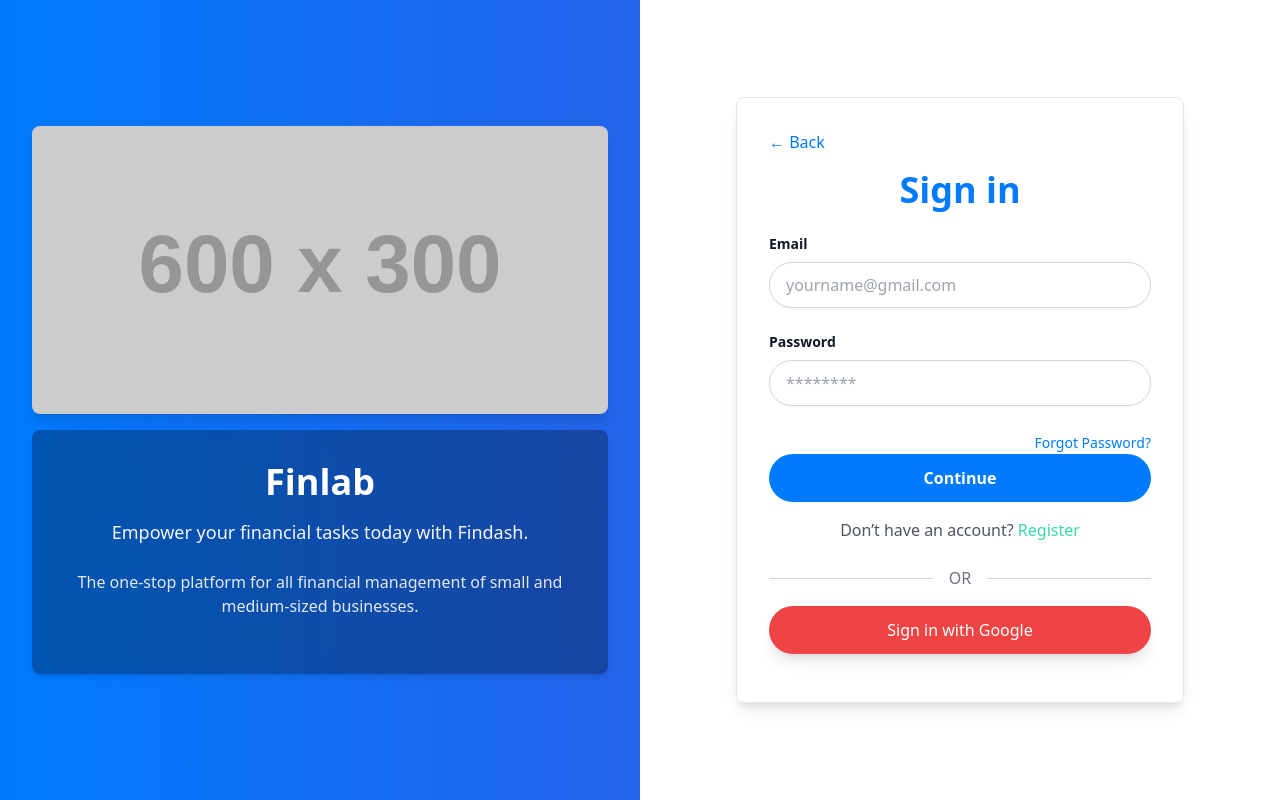
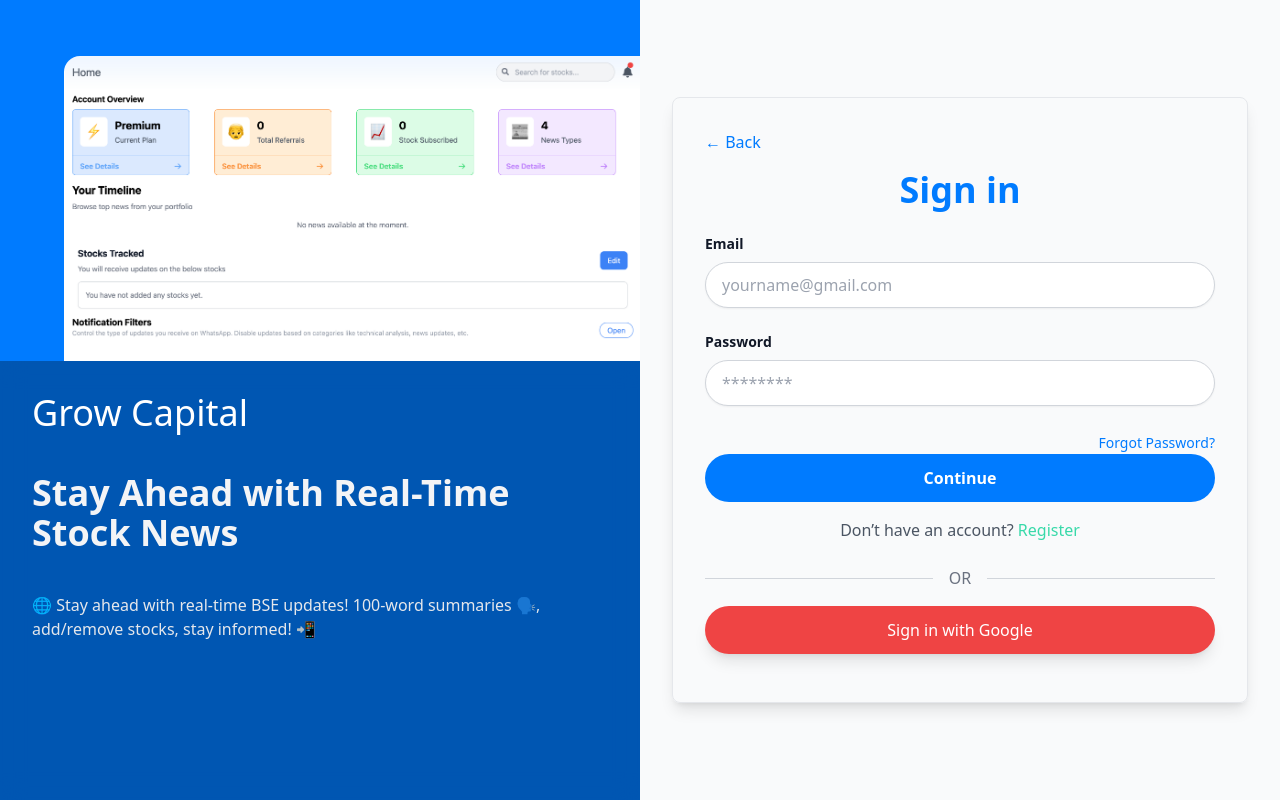
Before and after one commit to gouravkargwal/growcapitalfrontend, a Next.js app: page /signin in a window 1280 px wide. Built offline with nearby package versions, Linux system fonts and the light colour scheme; no server answers.

Commit message:
fix: design changes

```diff
--- a/src/Components/Form/SigninForm.tsx
+++ b/src/Components/Form/SigninForm.tsx
@@ -14,6 +14,7 @@
 import { useSelector } from "react-redux";
 import { yupResolver } from "@hookform/resolvers/yup";
 import { openSnackbar } from "@/Feature/Snackbar/snackbarSlice";
+import bg from "../../../assets/home.png";
 
 // Validation schema
 const passwordStrength = yup
@@ -84,34 +85,30 @@
   };
 
   return (
-    <div className="min-h-screen flex flex-col md:flex-row bg-gray-50">
-      {/* Image Section (hidden on mobile, shown on md and larger) */}
-      <div className="hidden md:flex w-full md:w-1/2 bg-gradient-to-r from-primary to-blue-600 text-white items-center justify-center">
-        <div className="text-center p-8">
+    <div className="min-h-screen flex flex-col md:flex-row">
+      <div className="hidden md:flex w-full md:w-[50%] bg-primary text-white flex-col">
+        <div className="w-full  pt-14 pl-16">
           <Image
-            src="https://via.placeholder.com/600x300"
+            src={bg}
             alt="Dashboard Overview"
+            layout="responsive"
             width={600}
             height={300}
-            className="w-full h-auto mb-4 rounded-lg shadow-lg"
+            className="w-full h-1/2 mb-0 object-fill rounded-tl-2xl"
           />
-
-          <div className="bg-black bg-opacity-30 p-8 rounded-lg shadow-md backdrop-blur-md">
-            <h2 className="text-4xl font-semibold text-white mb-4">Finlab</h2>
-            <p className="text-lg text-gray-100 mb-6">
-              Empower your financial tasks today with Findash.
-            </p>
-            <p className="text-gray-200 mb-6">
-              The one-stop platform for all financial management of small and
-              medium-sized businesses.
-            </p>
-          </div>
+        </div>
+        <div className="w-full bg-black bg-opacity-30 p-8 backdrop-blur-md text-start h-full">
+          <h2 className="text-4xl  text-white mb-10">Grow Capital</h2>
+          <p className="text-4xl text-gray-100 font-semibold mb-10">
+            Stay Ahead with Real-Time Stock News
+          </p>
+          <p className="text-gray-200">
+            🌐 Stay ahead with real-time BSE updates! 100-word summaries 🗣️, add/remove stocks, stay informed! 📲
+          </p>
         </div>
       </div>
-
-      {/* Form Section */}
-      <div className="w-full h-screen md:w-1/2 flex justify-center items-center bg-white">
-        <div className="max-w-md w-full p-6 sm:p-8 rounded-none md:rounded-lg shadow-none md:shadow-lg md:border md:border-gray-200">
+      <div className="w-full h-screen md:w-1/2 flex justify-center items-center bg-gray-50">
+        <div className="max-w-xl w-full p-6 sm:p-8 rounded-none md:rounded-lg shadow-none md:shadow-lg md:border md:border-gray-200">
           <button
             className="mb-4 text-primary hover:text-primary-dark"
             onClick={() => router.push("/")}
@@ -136,7 +133,6 @@
               placeholder="********"
               error={errors.password?.message}
             />
-            {/* Forgot Password Link */}
             <div className="text-right">
               <Link
                 href="forgotpassword"
--- a/src/Components/Form/SignupForm.tsx
+++ b/src/Components/Form/SignupForm.tsx
@@ -20,6 +20,7 @@
 import { yupResolver } from "@hookform/resolvers/yup";
 import { signInWithEmailAndPassword } from "firebase/auth";
 import { auth } from "@/lib/firebase";
+import bg from "../../../assets/home.png";
 
 // Validation schema
 const passwordStrength = yup
@@ -94,31 +95,32 @@
   };
 
   return (
-    <div className="min-h-screen flex flex-col md:flex-row bg-gray-50">
-      {/* Image Section */}
-      <div className="hidden md:flex w-full md:w-1/2 bg-gradient-to-r from-primary to-blue-600 text-white items-center justify-center">
-        <div className="text-center p-8">
+    <div className="min-h-screen flex flex-col md:flex-row">
+      <div className="hidden md:flex w-full md:w-[50%] bg-primary text-white flex-col">
+
+        <div className="w-full  pt-14 pl-16">
           <Image
-            src="https://via.placeholder.com/600x300"
-            alt="Sign Up Preview"
+            src={bg}
+            alt="Dashboard Overview"
+            layout="responsive"
             width={600}
             height={300}
-            className="w-full h-auto mb-4 rounded-lg shadow-lg"
+            className="w-full h-1/2 mb-0 object-fill rounded-tl-2xl"
           />
-
-          <div className="bg-black bg-opacity-30 p-6 rounded-lg shadow-md backdrop-blur-md">
-            <h2 className="text-3xl font-semibold text-white mb-2">Join Us!</h2>
-            <p className="text-sm text-gray-100 mb-4">
-              Start your journey with our platform and explore new
-              opportunities.
-            </p>
-          </div>
+        </div>
+        <div className="w-full bg-black bg-opacity-30 p-8 backdrop-blur-md text-start h-full">
+          <h2 className="text-4xl  text-white mb-10">Grow Capital</h2>
+          <p className="text-4xl text-gray-100 font-semibold mb-10">
+            Stay Ahead with Real-Time Stock News
+          </p>
+          <p className="text-gray-200">
+            🌐 Stay ahead with real-time BSE updates! 100-word summaries 🗣️, add/remove stocks, stay informed! 📲
+          </p>
         </div>
       </div>
-
       {/* Form Section */}
-      <div className="w-full h-screen md:w-1/2 flex justify-center items-center bg-white">
-        <div className="max-w-md w-full p-6 sm:p-6 rounded-none md:rounded-lg shadow-none md:shadow-lg md:border md:border-gray-200">
+      <div className="w-full h-screen md:w-1/2 flex justify-center items-center bg-gray-50">
+        <div className="max-w-xl w-full p-6 sm:p-6 rounded-none md:rounded-lg shadow-none md:shadow-lg md:border md:border-gray-200">
           {/* Back button */}
           <button
             className="mb-4 text-primary hover:text-primary-dark"
@@ -178,11 +180,10 @@
                 <div className="relative">
                   <select
                     {...register("languageId")}
-                    className={`shadow-sm appearance-none border rounded-btn-lg w-full py-3 px-4 text-textPrimary leading-tight focus:outline-none focus:ring-2 ${
-                      errors.languageId
-                        ? "border-red-500 focus:ring-red-500"
-                        : "border-gray-300 focus:ring-primary"
-                    }`}
+                    className={`shadow-sm appearance-none border rounded-btn-lg w-full py-3 px-4 text-textPrimary leading-tight focus:outline-none focus:ring-2 ${errors.languageId
+                      ? "border-red-500 focus:ring-red-500"
+                      : "border-gray-300 focus:ring-primary"
+                      }`}
                     disabled={languageLoading}
                   >
                     <option value="">Select Language</option>
--- a/src/Components/Header/Footer.tsx
+++ b/src/Components/Header/Footer.tsx
@@ -5,18 +5,18 @@
   const year = new Date().getFullYear();
   return (
     <footer className="bg-white py-10 border-t">
-      <div className="container mx-auto px-6 md:px-12 lg:px-16">
+      <div className="container mx-auto px-6 md:px-12 lg:px-2">
         <div className="flex flex-col md:flex-row justify-between space-y-8 md:space-y-0">
           {/* Left Section (Logo and Description) */}
           <div className="md:w-1/3">
             <img
               src="/path-to-logo.png" // Replace with your logo path
-              alt="GrowCapital logo"
+              alt="Grow Capital"
               className="mb-4"
             />
             <p className="text-gray-600">
-              The ultimate automation tool for traders, enabling seamless trade
-              copying solutions to MetaTrader and crypto platforms.
+              🌐 Stay ahead with real-time BSE updates! 100-word summaries 🗣️,
+              add/remove stocks, stay informed! 📲
             </p>
             <p className="mt-4 text-blue-600 font-semibold">
               info@GrowCapital.ai
@@ -64,7 +64,7 @@
           </div>
 
           {/* Links Section */}
-          <div className="md:w-1/2 flex justify-between space-x-8">
+          <div className="md:w-1/2 flex justify-end space-x-16">
             {/* About Section */}
             <div>
               <h3 className="font-bold text-gray-800 mb-3">About</h3>
@@ -113,28 +113,6 @@
                 </li>
               </ul>
             </div>
-
-            {/* Other Section */}
-            <div>
-              <h3 className="font-bold text-gray-800 mb-3">Other</h3>
-              <ul className="space-y-2">
-                <li>
-                  <a href="#" className="text-gray-600 hover:text-blue-600">
-                    Sign Up
-                  </a>
-                </li>
-                <li>
-                  <a href="#" className="text-gray-600 hover:text-blue-600">
-                    Log In
-                  </a>
-                </li>
-                <li>
-                  <a href="#" className="text-gray-600 hover:text-blue-600">
-                    Blogs
-                  </a>
-                </li>
-              </ul>
-            </div>
           </div>
         </div>
 
--- a/src/Components/Header/PublicNavbar.tsx
+++ b/src/Components/Header/PublicNavbar.tsx
@@ -33,7 +33,7 @@
 
   return (
     <header className="bg-opacity-90 backdrop-blur-md fixed top-0 w-full z-50">
-      <nav className="flex justify-between items-baseline py-5 px-6">
+      <nav className="flex justify-between items-baseline pt-8 pb-5 px-10">
         <div className="text-2xl font-extrabold text-primary">Grow Capital</div>
 
         {/* Desktop Buttons */}
--- a/src/Components/Home/Reviews.tsx
+++ b/src/Components/Home/Reviews.tsx
@@ -1,6 +1,7 @@
 import React from "react";
 import { motion } from "framer-motion";
 import Image from "next/image";
+import { FaStar } from "react-icons/fa";
 
 interface Testimonial {
   id: number;
@@ -17,55 +18,55 @@
       id: 1,
       name: "Amit Sharma",
       role: "Financial Analyst, Wealth Corp",
-      image: "https://randomuser.me/api/portraits/men/40.jpg", // Real person photo
-      rating: 4.8,
+      image: "https://randomuser.me/api/portraits/men/48.jpg",
+      rating: 4,
       testimonial:
-        "GrowCapital has completely transformed the way I receive stock news. The summaries are concise and the sentiment scores provide valuable insights that help me make quicker investment decisions.",
+        "Grow Capital has completely transformed the way I receive stock news. The summaries are concise and the sentiment scores provide valuable insights that help me make quicker investment decisions.",
     },
     {
       id: 2,
       name: "Neha Gupta",
       role: "Investment Manager, Capital Dynamics",
-      image: "https://randomuser.me/api/portraits/women/50.jpg", // Real person photo
+      image: "https://randomuser.me/api/portraits/women/84.jpg",
       rating: 4.9,
       testimonial:
-        "The stock news updates from GrowCapital are incredibly helpful. I get the latest news with sentiment analysis straight to my phone, making it easier to monitor the market and act quickly.",
+        "The stock news updates from Grow Capital are incredibly helpful. I get the latest news with sentiment analysis straight to my phone, making it easier to monitor the market and act quickly.",
     },
     {
       id: 3,
       name: "Rajesh Kumar",
       role: "Portfolio Manager, Growth Investments",
-      image: "https://randomuser.me/api/portraits/men/60.jpg", // Real person photo
-      rating: 4.7,
+      image: "https://randomuser.me/api/portraits/men/39.jpg",
+      rating: 4,
       testimonial:
-        "As a portfolio manager, GrowCapital has been a game-changer. I get a quick summary of stock news along with sentiment scores that help me gauge market sentiment before making any moves.",
+        "As a portfolio manager, Grow Capital has been a game-changer. I get a quick summary of stock news along with sentiment scores that help me gauge market sentiment before making any moves.",
     },
     {
       id: 4,
       name: "Priya Patel",
       role: "Stock Analyst, Market Experts",
-      image: "https://randomuser.me/api/portraits/women/60.jpg", // Real person photo
-      rating: 5.0,
+      image: "https://randomuser.me/api/portraits/women/8.jpg",
+      rating: 4.0,
       testimonial:
-        "GrowCapital’s ability to send personalized stock news directly to my Telegram is incredibly useful. The sentiment score feature helps me stay on top of market trends and adjust my strategy accordingly.",
+        "Grow Capital’s ability to send personalized stock news directly to my Telegram is incredibly useful. The sentiment score feature helps me stay on top of market trends and adjust my strategy accordingly.",
     },
     {
       id: 5,
       name: "Ravi Singh",
       role: "Risk Analyst, Future Finance",
-      image: "https://randomuser.me/api/portraits/men/30.jpg", // Real person photo
-      rating: 4.6,
+      image: "https://randomuser.me/api/portraits/men/30.jpg",
+      rating: 4.9,
       testimonial:
-        "With GrowCapital, I receive not only stock news but also insights into how the market is reacting to those events. The sentiment score feature is a real-time indicator that helps me gauge market movements effectively.",
+        "With Grow Capital, I receive not only stock news but also insights into how the market is reacting to those events. The sentiment score feature is a real-time indicator that helps me gauge market movements effectively.",
     },
     {
       id: 6,
-      name: "Sanya Mehta",
+      name: "Atul Mehta",
       role: "Investment Strategist, Visionary Traders",
-      image: "https://randomuser.me/api/portraits/women/70.jpg", // Real person photo
+      image: "https://randomuser.me/api/portraits/men/89.jpg",
       rating: 4.8,
       testimonial:
-        "GrowCapital has streamlined my approach to keeping up with the market. The stock news summaries and sentiment scores keep me informed and ready to make data-driven decisions quickly.",
+        "Grow Capital has streamlined my approach to keeping up with the market. The stock news summaries and sentiment scores keep me informed and ready to make data-driven decisions quickly.",
     },
   ];
 
@@ -102,27 +103,18 @@
               key={testimonial.id}
               initial="offscreen"
               whileInView="onscreen"
-              viewport={{ once: true, amount: 0.5 }} // Trigger animation when 50% is visible
+              viewport={{ once: true, amount: 0.5 }}
               variants={cardVariants}
               className="bg-white shadow-lg rounded-lg p-8 transition-all transform hover:scale-105 hover:shadow-xl flex flex-col"
             >
               <div className="flex-grow">
-                {/* Star ratings */}
                 <div className="flex space-x-1 mb-4">
-                  {Array.from({ length: 5 }, (_, i) => (
-                    <svg
+                  {[...Array(5)].map((_, i) => (
+                    <FaStar
                       key={i}
-                      className={`w-5 h-5 ${
-                        i < Math.round(testimonial.rating)
-                          ? "text-yellow-400"
-                          : "text-gray-300"
-                      }`}
-                      fill="currentColor"
-                      viewBox="0 0 20 20"
-                      xmlns="http://www.w3.org/2000/svg"
-                    >
-                      <path d="M9.049 2.927c.3-.921 1.603-.921 1.902 0l1.432 4.399a1 1 0 00.95.69h4.588c.969 0 1.371 1.24.588 1.81l-3.708 2.698a1 1 0 00-.364 1.118l1.432 4.399c.3.921-.755 1.688-1.54 1.118l-3.708-2.698a1 1 0 00-1.175 0l-3.708 2.698c-.784.57-1.838-.197-1.539-1.118l1.432-4.399a1 1 000-.364-1.118L2.049 9.826c-.784-.57-.38-1.81.588-1.81h4.588a1 1 0 00.95-.69l1.432-4.399z"></path>
-                    </svg>
+                      className={`w-5 h-5 ${i < Math.round(testimonial.rating) ? "text-yellow-400" : "text-gray-300"
+                        }`}
+                    />
                   ))}
                 </div>
                 <p className="text-gray-600 italic mb-4">
--- a/src/Components/Home/Trial.tsx
+++ b/src/Components/Home/Trial.tsx
@@ -19,7 +19,7 @@
   };
 
   return (
-    <section className="text-center py-20">
+    <section className="text-center py-40">
       <motion.div
         initial="offscreen"
         whileInView="onscreen"
@@ -27,19 +27,16 @@
         viewport={{ once: true, amount: 0.1 }}
         className="max-w-3xl mx-auto px-4"
       >
-        {/* Heading */}
         <motion.h2 className="text-hero-title font-extrabold text-primary mb-6 leading-tight">
           Start Your Journey Today. <br /> Enjoy 90 Days Free Access!
         </motion.h2>
 
-        {/* Subtitle */}
         <motion.p className="text-textSecondary text-body-lg leading-relaxed mb-10">
           🚀 Stay ahead of the market with real-time BSE updates! Get concise
           100-word stock news summaries 📰, easily add or remove stocks, and
           stay informed on-the-go. 📱
         </motion.p>
 
-        {/* CTA Button */}
         <motion.button
           className="bg-primary hover:bg-blue-600 text-white font-semibold py-4 px-8 rounded-btn-lg shadow-btn-shadow transition-all duration-300 ease-in-out transform hover:scale-105"
           onClick={() => {
--- a/src/app/(protected)/subscriptions/page.tsx
+++ b/src/app/(protected)/subscriptions/page.tsx
@@ -138,10 +138,6 @@
         src="https://checkout.razorpay.com/v1/checkout.js"
       />
       <div className="container mx-auto p-6">
-        <h1 className="text-hero-title font-bold text-primary mb-6">
-          Subscriptions
-        </h1>
-
         {overlayStatus && (
           <div className="fixed inset-0 bg-black bg-opacity-50 z-50 flex items-center justify-center">
             <div className="bg-white p-6 rounded-lg shadow-lg text-center">
--- a/src/app/page.tsx
+++ b/src/app/page.tsx
@@ -12,7 +12,7 @@
 
 const Home: React.FC = () => {
   return (
-    <div className="bg-gradient-to-br from-blue-100 via-blue-50 to-white ">
+    <div className="bg-gradient-to-br from-blue-50 via-blue-50 to-white">
       <PublicNavbar />
       <Hero />
       <Features />
```
Also changed, not shown: src/Components/Dashboard/PrivateNavbar.tsx (+8 -15 lines), src/Components/Dashboard/Sidebar.tsx (+14 -17 lines), src/Components/help/freshdesk.tsx (+3 -9 lines), assets/home.png (added).
